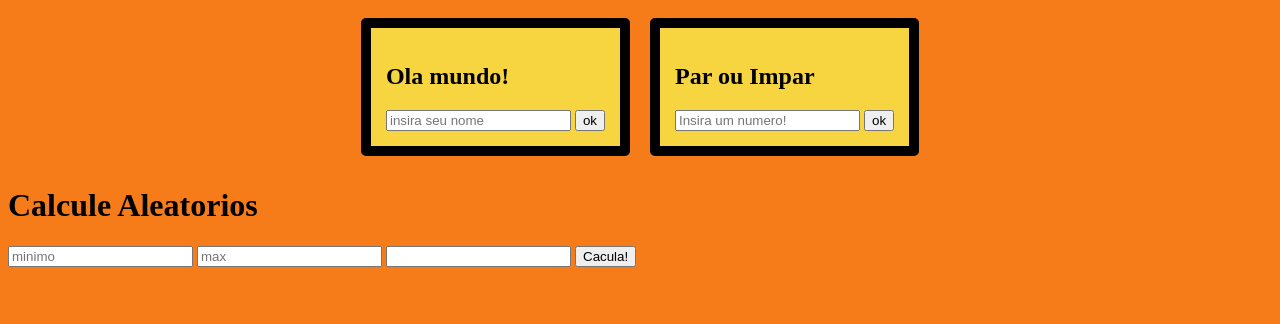
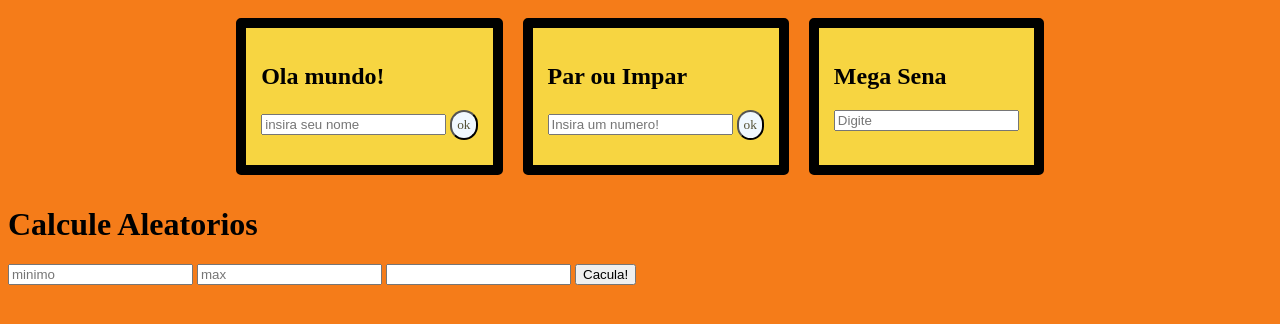
Before and after one commit to matheuslima23/matheuslima23.github.io, a plain HTML site: page index.html in a window 1280 px wide. Drawn offline with Linux system fonts and the light colour scheme.

Commit message:
Adicionando o estilo de houver.

```diff
--- a/index.html
+++ b/index.html
@@ -12,16 +12,21 @@
     <main>
         <section>
             <h1 id="cabecario">Ola mundo!</h1>
-            <input type ="text" id="campo-nome" placeholder="insira seu nome">
-            <input type="button" value="ok" onClick="mostrarNome()">
+            <input type ="text" class="barra" id="campo-nome" placeholder="insira seu nome">
+            <input type="button" class="button"value="ok" onClick="mostrarNome()">
         </section>
 
         <section>
             <h1 id="resultado-par-impar">Par ou Impar</h1>
-            <input type="number" id="campo-numerico" placeholder="Insira um numero!">
-            <input type="button" value="ok" onClick="ParOuImpar()">
+            <input type="number" class="barra" id="campo-numerico" placeholder="Insira um numero!">
+            <input type="button" class="button" value="ok" onClick="ParOuImpar()">
         </section>
 
+        <section>
+            <h1 class="titulo">Mega Sena </h1>
+            <input type="number" id="c3-campo" class="entrada" placeholder="Digite">
+            <h3 id="c3-resultado"></h3>
+        </section>
     </main>
 </body>
     <h1 id="resultado">Calcule Aleatorios</h1>
--- a/index.js
+++ b/index.js
@@ -32,3 +32,18 @@ function entradaDevalor(){
 }
 document.getElementById("resultado").innerHTML=valAleatorios
 }
+
+function GeraJogoMega(){
+    let njogos=parseInt(document.getElementById("c3-campo"))
+      let josgosMega=[]
+    for (let i=0;i<njogos;i++){
+        josgosMega.push("jogo"+i)
+    }
+    document.getElementById("c3-resultado").innerHTML=josgosMega
+
+}
+
+
+function CriarJogo(){
+
+}
--- a/style.css
+++ b/style.css
@@ -16,3 +16,18 @@ section{
  border: 10px,solid,#000000;
 
 }
+
+.button{
+  cursor: pointer;
+  background-color: aliceblue;
+  padding: 5px;
+  border-radius:15px;
+  font-family:'Ibarra Real Nova';
+  color: #535035;
+}
+.button:hover{
+  background-color: #000000;
+}
+.barra:hover{
+  background-color: #000000;
+}
```
